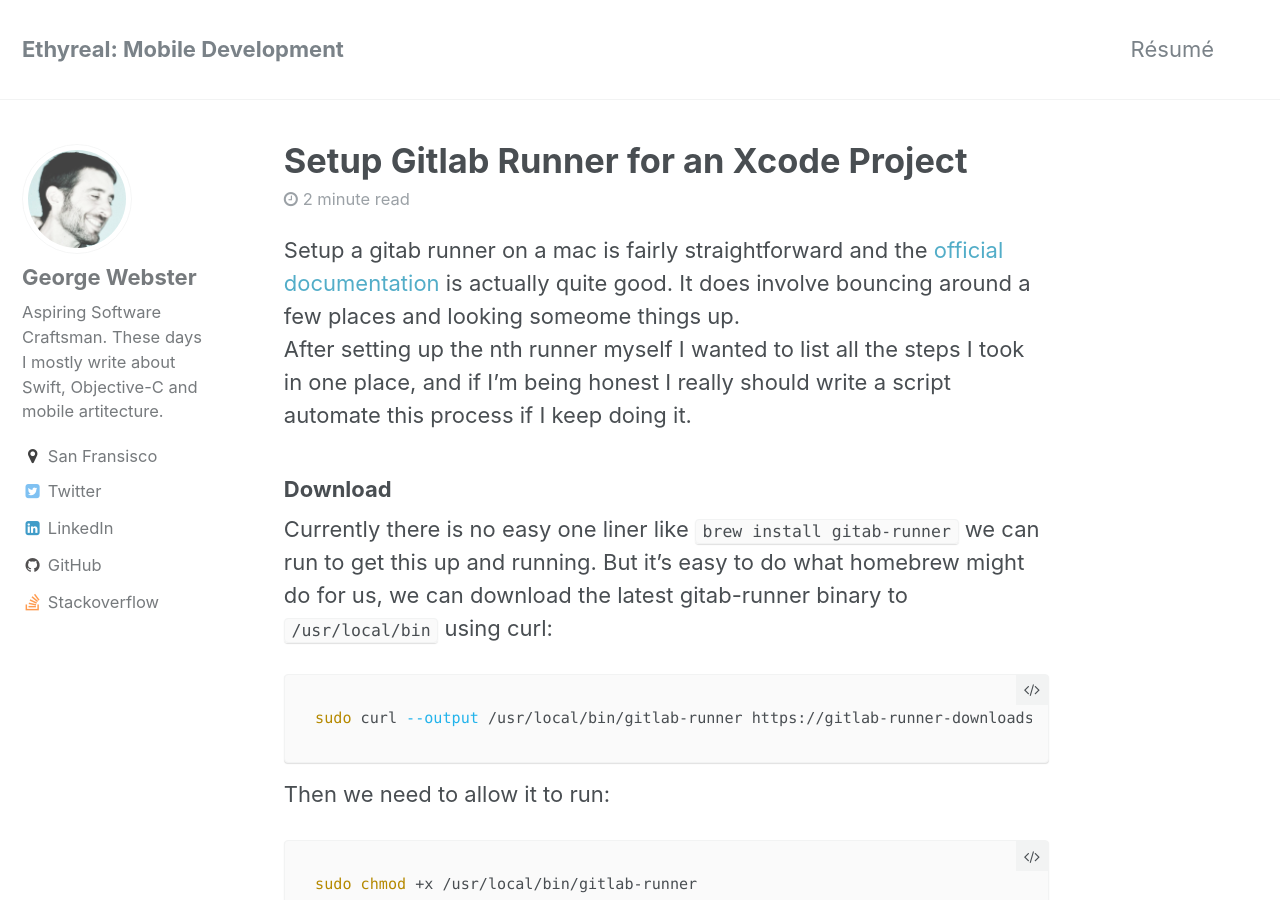
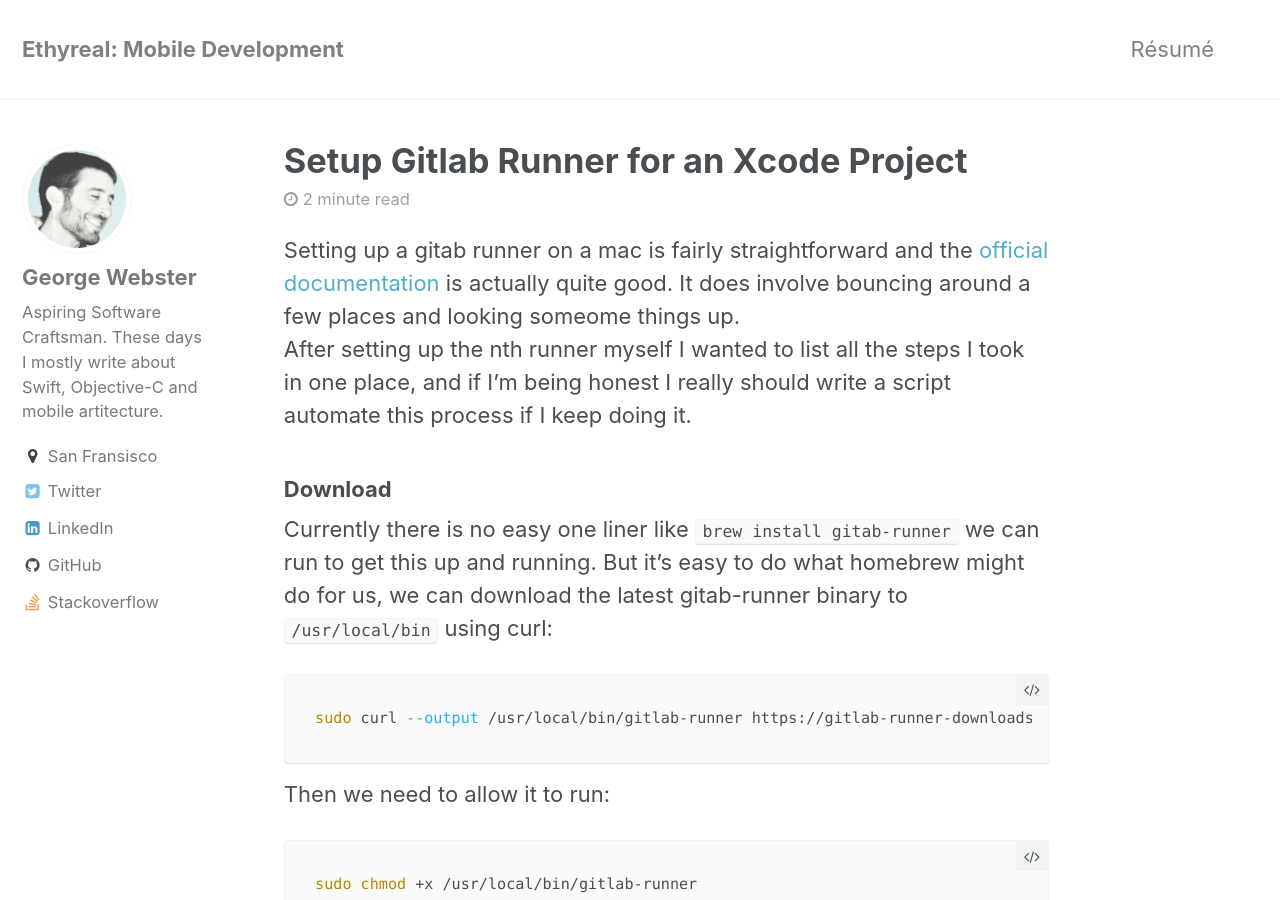
Before and after one commit to ethyreal/ethyreal.com, a Jekyll site: the page built from _posts/2018-08-31-gitlab-runner-setup-for-xcode-projects.md, in a window 1280 px wide and 900 px high. Built offline with Jekyll 4.4.1, drawn with Linux system fonts in a browser that asks for light colours.

Commit message:
grammer in runner post

```diff
--- a/_posts/2018-08-31-gitlab-runner-setup-for-xcode-projects.md
+++ b/_posts/2018-08-31-gitlab-runner-setup-for-xcode-projects.md
@@ -4,7 +4,7 @@ date: 2018-08-31 07:24:00 -0800
 categories: continious-integration gitlab mac xcode gitlab
 ---
 
-Setup a gitab runner on a mac is fairly straightforward and the [official documentation](https://gitlab.com/gitlab-org/gitlab-runner/blob/master/docs/install/osx.md) is actually quite good.
+Setting up a gitab runner on a mac is fairly straightforward and the [official documentation](https://gitlab.com/gitlab-org/gitlab-runner/blob/master/docs/install/osx.md) is actually quite good.
 It does involve bouncing around a few places and looking someome things up.
 After setting up the nth runner myself I wanted to list all the steps I took in one place, and if I'm being honest I really should write a script automate this process if I keep doing it.
 
```
